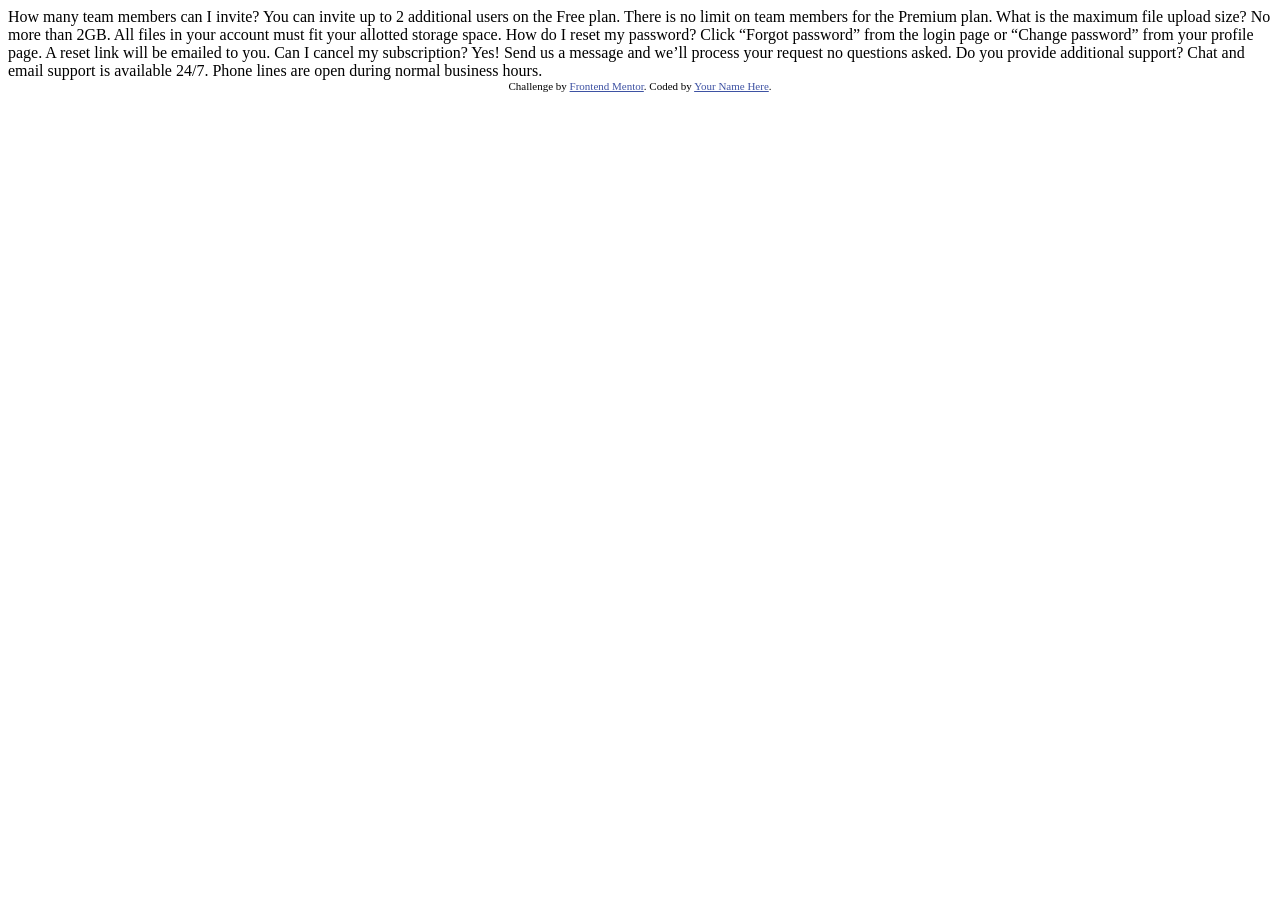
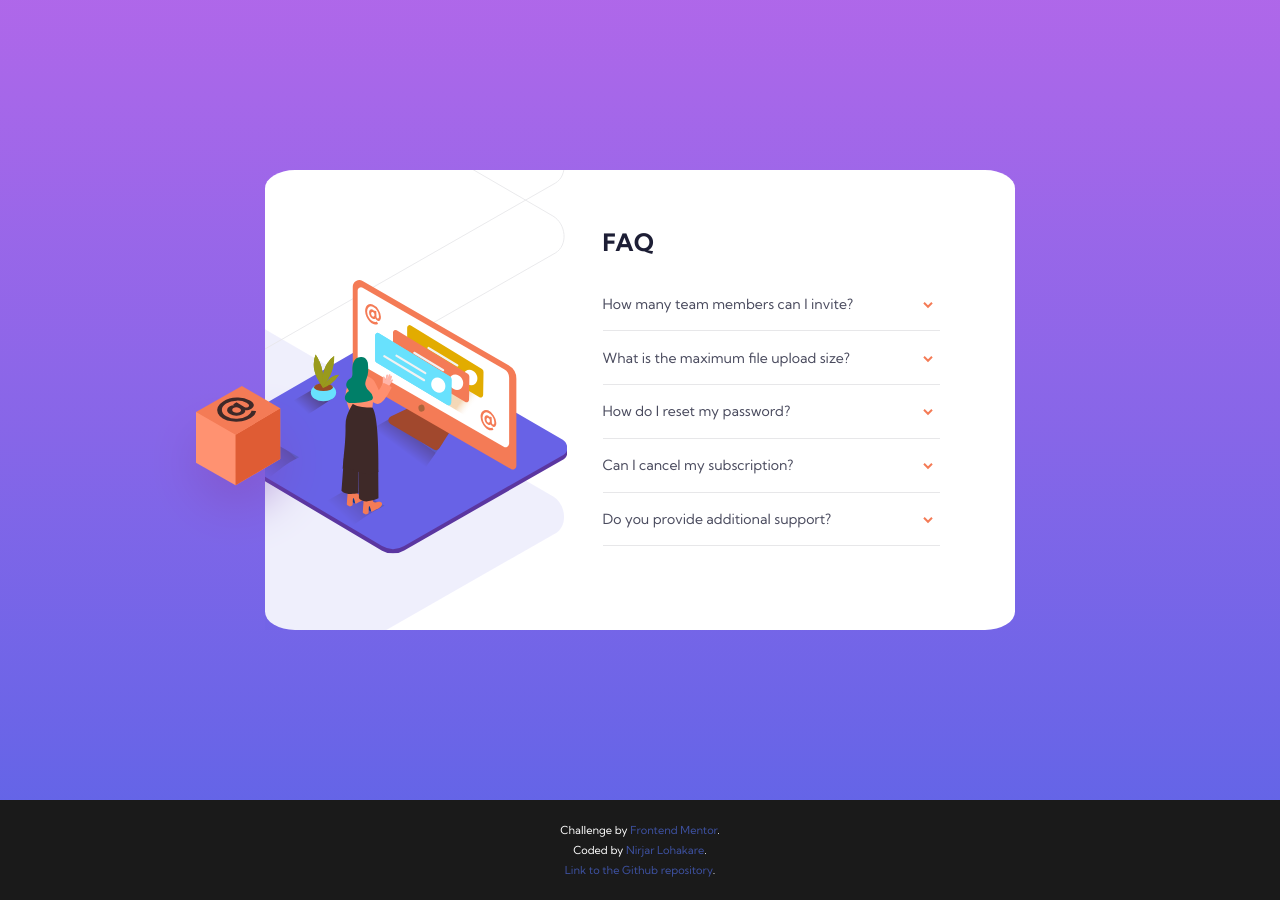
Before and after one commit to lnirjar/frontend-mentor-challenges, a plain HTML site: page faq-accordion-card-main/index.html in a window 1280 px wide. Before the commit the page ends 800 px from the top, so only its background shows below. Drawn offline with Linux system fonts and the light colour scheme.

Commit message:
Finished FAQ accordion card Challenge

```diff
--- a/faq-accordion-card-main/index.html
+++ b/faq-accordion-card-main/index.html
@@ -1,40 +1,109 @@
 <!DOCTYPE html>
 <html lang="en">
+
 <head>
   <meta charset="UTF-8">
-  <meta name="viewport" content="width=device-width, initial-scale=1.0"> <!-- displays site properly based on user's device -->
+  <meta name="viewport" content="width=device-width, initial-scale=1.0">
+  <!-- displays site properly based on user's device -->
 
   <link rel="icon" type="image/png" sizes="32x32" href="./images/favicon-32x32.png">
-
+  <link rel="stylesheet" href="style.css">
+  <script defer src="./script.js"></script>
   <title>Frontend Mentor | FAQ Accordion Card</title>
 
   <!-- Feel free to remove these styles or customise in your own stylesheet 👍 -->
   <style>
-    .attribution { font-size: 11px; text-align: center; }
-    .attribution a { color: hsl(228, 45%, 44%); }
+    .attribution {
+      font-size: 11px;
+      text-align: center;
+    }
+
+    .attribution a {
+      color: hsl(228, 45%, 44%);
+    }
   </style>
 </head>
+
 <body>
+
+  <main class="container">
+    <article class="card">
+      <section class="card__illustration-container">
+        <div class="woman-illustration">
+          <img src="./images/illustration-woman-online-desktop.svg" alt=" ">
+        </div>
+        <div class="box-illustration">
+          <img src="./images/illustration-box-desktop.svg" alt=" ">
+        </div>
+      </section>
+      <section class="faq">
+        <h2 class="faq__heading">FAQ</h2>
+        <ul class="faq__list">
+          <li class="faq__list__item">
+            <h3 class="faq-question">
               How many team members can I invite?
+            </h3>
+            <div class="faq-answer">
+              <p>
                 You can invite up to 2 additional users on the Free plan. There is no limit on
                 team members for the Premium plan.
-
+              </p>
+            </div>
+          </li>
+          <li class="faq__list__item">
+            <h3 class="faq-question">
               What is the maximum file upload size?
+            </h3>
+            <div class="faq-answer">
+              <p>
                 No more than 2GB. All files in your account must fit your allotted storage space.
-
+              </p>
+            </div>
+          </li>
+          <li class="faq__list__item">
+            <h3 class="faq-question">
               How do I reset my password?
+            </h3>
+            <div class="faq-answer">
+              <p>
                 Click “Forgot password” from the login page or “Change password” from your profile page.
                 A reset link will be emailed to you.
+              </p>
+            </div>
+          </li>
+          <li class="faq__list__item">
+            <h3 class="faq-question">
+              Can I cancel my subscription?
+            </h3>
+            <div class="faq-answer">
+              <p>
+                Yes! Send us a message and we’ll process your request no questions asked.
+              </p>
+            </div>
+          </li>
+          <li class="faq__list__item">
+            <h3 class="faq-question">
+              Do you provide additional support?
+            </h3>
+            <div class="faq-answer">
+              <p>
+                Chat and email support is available 24/7. Phone lines are open during normal business hours.
+              </p>
+            </div>
+          </li>
+        </ul>
+      </section>
+    </article>
+  </main>
 
-  Can I cancel my subscription?
-  Yes! Send us a message and we’ll process your request no questions asked.
+  <footer>
+    <div class="attribution">
+      Challenge by <a href="https://www.frontendmentor.io?ref=challenge" target="_blank">Frontend Mentor</a>. <br />
+      Coded by <a href="https://nirjar.com/" target="_blank">Nirjar Lohakare</a>. <br />
+      <a href="https://github.com/lnirjar/frontendmentor-challenges" target="_blank">Link to the Github repository</a>.
+    </div>
+  </footer>
 
-  Do you provide additional support?
-  Chat and email support is available 24/7. Phone lines are open during normal business hours.
+</body>
 
-  <div class="attribution">
-    Challenge by <a href="https://www.frontendmentor.io?ref=challenge" target="_blank">Frontend Mentor</a>.
-    Coded by <a href="#">Your Name Here</a>.
-  </div>
-</body>
 </html>
--- /dev/null
+++ b/faq-accordion-card-main/script.js
@@ -0,0 +1,27 @@
+let currentElement;
+
+const faqQuestions = document.getElementsByClassName('faq-question');
+// console.log(faqQuestions);
+
+const closeAll = () => {
+    for (let index = 0; index < faqQuestions.length; index++) {
+        const element = faqQuestions[index];
+        element.parentNode.classList.remove('faq__list__item--active');
+    }
+}
+
+for (let index = 0; index < faqQuestions.length; index++) {
+    const element = faqQuestions[index];
+    element.addEventListener('click', (e => {
+        if (currentElement === e.target.parentNode) {
+            e.target.parentNode.classList.toggle('faq__list__item--active');
+        } else {
+            if (currentElement) {
+                // console.log(currentElement);
+                currentElement.classList.remove('faq__list__item--active');
+            }
+            e.target.parentNode.classList.add('faq__list__item--active');
+            currentElement = e.target.parentNode;
+        }
+    }))
+}
--- /dev/null
+++ b/faq-accordion-card-main/style.css
@@ -0,0 +1,241 @@
+@import url('https://fonts.googleapis.com/css2?family=Kumbh+Sans:wght@400;700&display=swap');
+
+:root {
+    /* PRIMARY */
+    /* text */
+    --very-dark-desaturated-blue: hsl(238, 29%, 16%);
+    --soft-red: hsl(14, 88%, 65%);
+    /* gradient */
+    --soft-violet: hsl(273, 75%, 66%);
+    --soft-blue: hsl(240, 73%, 65%);
+
+    /* NEUTRAL */
+    /* text */
+    --very-dark-grayish-blue: hsl(237, 12%, 33%);
+    --dark-grayish-blue: hsl(240, 6%, 50%);
+    /* dividers */
+    --light-grayish-blue: hsl(240, 5%, 91%);
+
+    /* FONT */
+    --font-size: 12px;
+    --font-family: 'Kumbh Sans', sans-serif;
+
+    font-size: var(--font-size);
+}
+
+* {
+    box-sizing: border-box;
+}
+
+img {
+    max-width: 100%;
+}
+
+body  {
+    font-family: var(--font-family);
+    margin: 0;
+}
+
+.container {
+    min-height: 100vh;
+    background: linear-gradient(var(--soft-violet), var(--soft-blue));
+    display: flex;
+    justify-content: center;
+    align-items: center;
+    padding: 50px;
+}
+
+.card {
+    width: 90%;
+    max-width: 750px;
+    min-height: 460px;
+    display: flex;
+    /* flex-wrap: wrap; */
+    font-size: 1rem;
+    border-radius: 4%;
+    background-color: #ffffff;
+}
+
+.card__illustration-container {
+    width: 300px;
+    background: url('./images/bg-pattern-desktop.svg');
+    background-size: 300%;
+    background-position: 100% 67%;
+    background-repeat: no-repeat;
+}
+
+.card__illustration-container > .woman-illustration {
+    overflow: hidden;
+    width: 120%;
+    height: 100%;
+}
+
+.card__illustration-container > .woman-illustration > img {
+    transform: translate(-16%, 40%);
+}
+
+.card__illustration-container > .box-illustration {
+    /* border: 1px solid black; */
+    transform: translate(-65%, -205%);
+    width: 180px;
+    height: 120px;
+}
+
+.faq {
+    width: 450px;
+    max-width: 100%;
+    padding: 5%;
+    padding-right: 10%;
+}
+
+.faq__heading {
+    color: var(--very-dark-desaturated-blue);
+    font-size: 2rem;
+}
+
+ul {
+    /* margin: 0; */
+    padding: 0;
+}
+
+.faq__list {
+    list-style-type: none;
+}
+
+.faq__list__item {
+    border-bottom: 1px solid var(--light-grayish-blue);
+    padding-top: 1%;
+    padding-bottom: 1%;
+    /* padding-right: 2%; */
+}
+
+.faq-question {
+    position: relative;
+    font-weight: 400;
+    color: var(--very-dark-grayish-blue);
+    padding-right: 5%;
+    transition: color 0.1s ease;
+}
+
+.faq-question:hover {
+    color: var(--soft-red);
+    cursor: pointer;
+}
+
+.faq__list__item--active > .faq-question {
+    font-weight: 700;
+    color: var(--very-dark-desaturated-blue);
+}
+
+.faq__list__item--active > .faq-question:hover {
+    font-weight: 700;
+    color: var(--soft-red);
+}
+
+.faq-answer {
+    display: none;
+    padding-right: 5%;
+    /* height: 0px; */
+    /* overflow: hidden; */
+    transition: all 0.3s ease;
+}
+
+.faq__list__item--active > .faq-answer {
+    display: block;
+    /* height: auto; */
+    color: var(--dark-grayish-blue);
+}
+
+.faq-question::after {
+    content: url('./images/icon-arrow-down.svg');
+    display: block;
+    position: absolute;
+    top: 0;
+    right: 2%;
+    transition: transform 0.1s ease;
+}
+
+.faq__list__item--active > .faq-question::after {
+    transform: rotateZ(-180deg);
+}
+
+@media screen and (max-width: 933px) {
+    .card__illustration-container > .box-illustration {
+       display: none;
+    }
+}
+
+@media screen and (max-width: 770px) {
+    .card {
+        display: block;
+        margin-top: 30%;
+        width: 100%;
+    }
+
+    .card__illustration-container {
+        display: none;
+    }
+
+    .faq {
+        margin-left: auto;
+        margin-right: auto;
+        position: relative;
+        padding-right: 5%;
+        min-height: 650px;
+    }
+
+    .faq__heading {
+        margin-top: 40%;
+        text-align: center;
+    }
+
+    .faq::before {
+        content: "";
+        display: block;
+        position: absolute;
+        top: -21%;
+        left: 0;
+        width: 100%;
+        padding: 0;
+        height: 50%;
+        /* border: 1px solid black; */
+        background:
+            url('./images/illustration-woman-online-mobile.svg'),
+            url('./images/bg-pattern-mobile.svg');
+
+        background-repeat: no-repeat;
+
+        background-position: 35% 30px, 45% 150px;
+
+    }
+}
+
+footer {
+    height: 100px;
+    display: flex;
+    align-items: center;
+    justify-content: center;
+    color: white;
+    background-color: rgb(26, 26, 26);
+}
+
+.attribution {
+    text-align: center;
+    line-height: 20px;
+  }
+
+.attribution a {
+    color: white;
+    text-decoration: none;
+}
+
+.attribution a:hover {
+    text-decoration: underline;
+}
+
+@media screen and (max-width: 400px) {
+    .container {
+        padding-left: 10px;
+        padding-right: 10px;
+    }
+}
```
Lines whose indentation alone changed are shown as unchanged.
